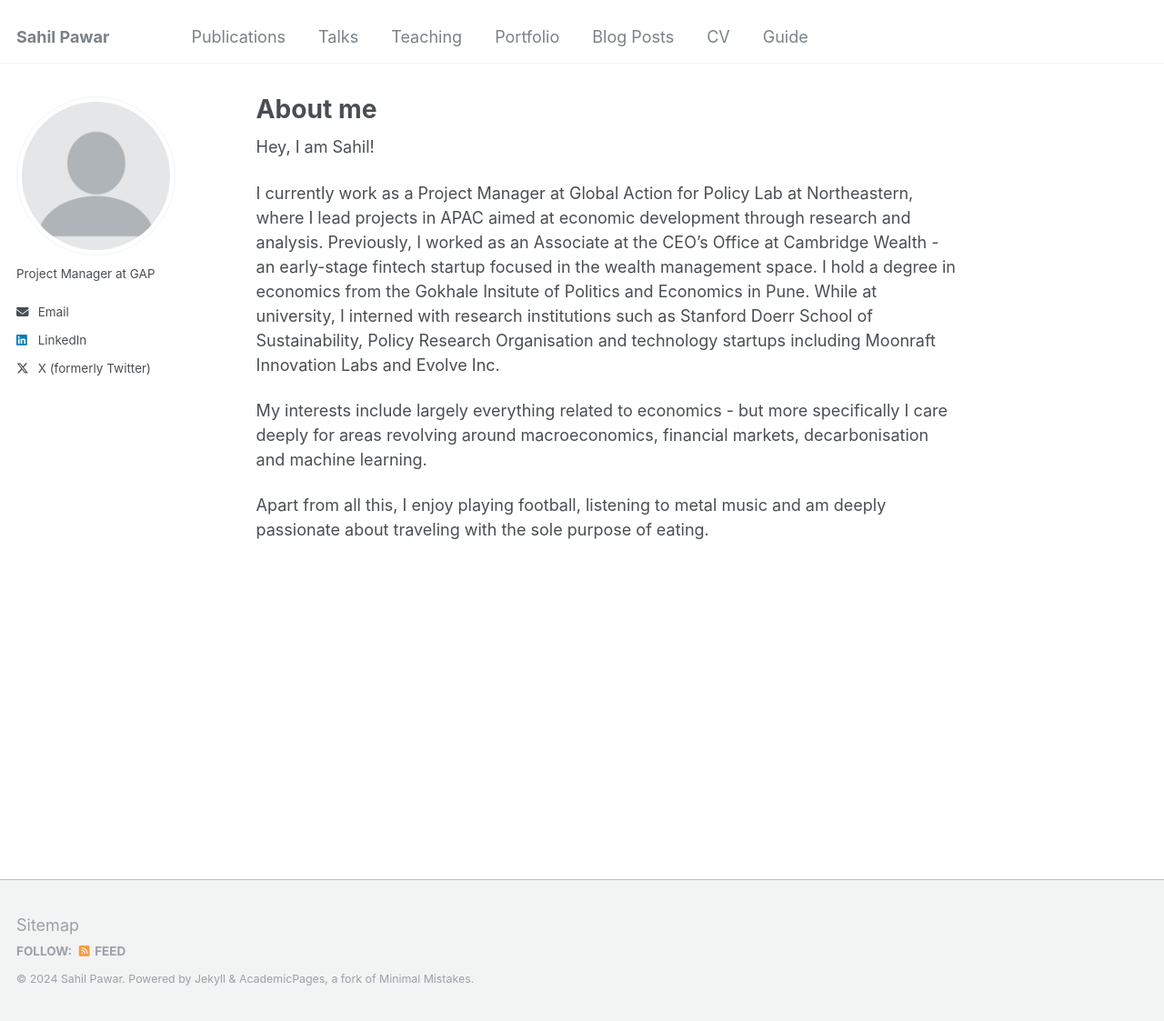
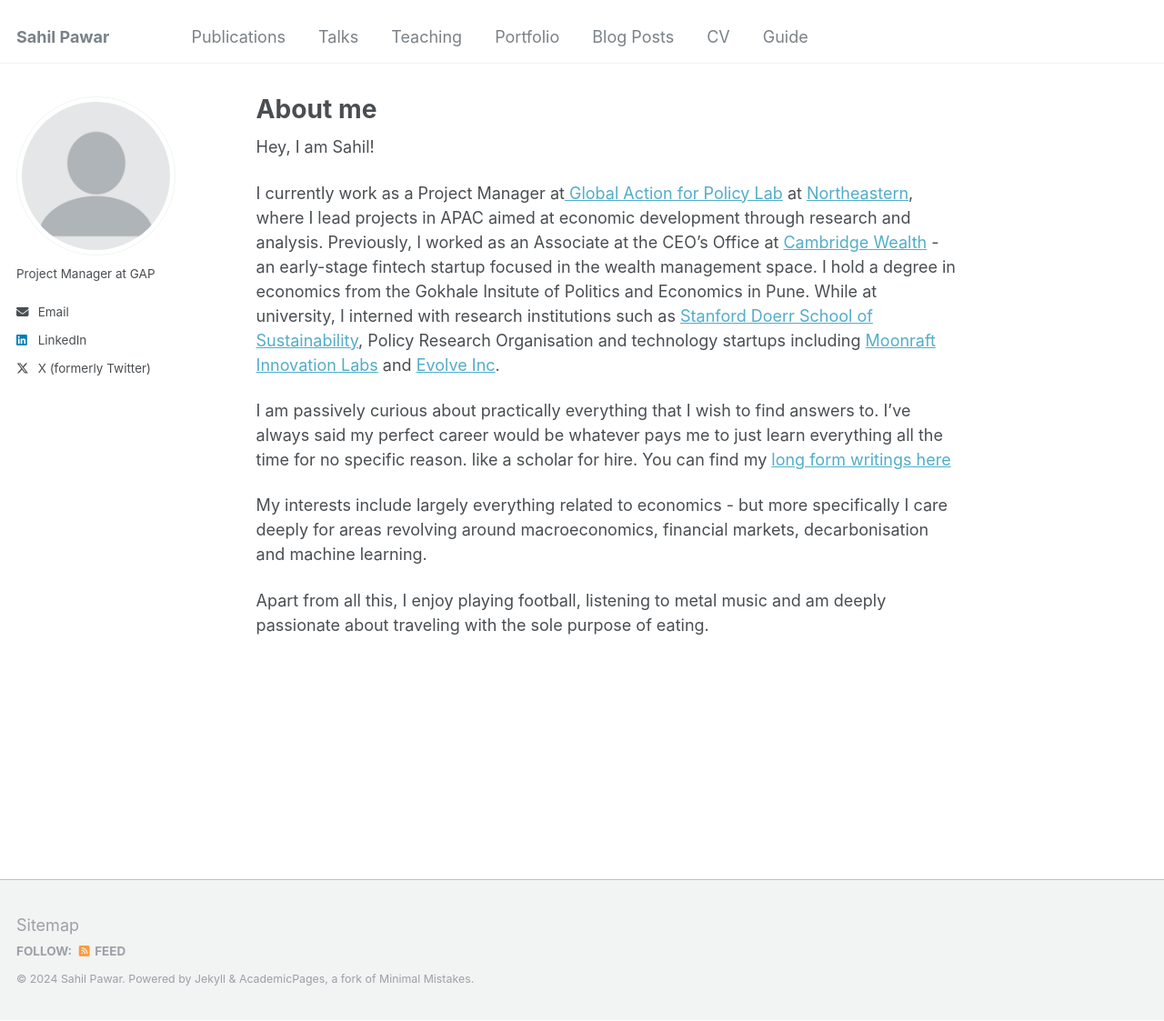
Before and after one commit to sahilpawarr/pages, a Jekyll site: the page built from _pages/about.md, in a window 1280 px wide and 1123 px high. Shown: the whole window at 91% size. Built offline with Jekyll 4.4.1, drawn with Linux system fonts in a browser that asks for light colours.

Commit message:
Update about.md

```diff
--- a/_pages/about.md
+++ b/_pages/about.md
@@ -9,7 +9,9 @@ redirect_from:
 
 Hey, I am Sahil!
 
-I currently work as a Project Manager at Global Action for Policy Lab at Northeastern, where I lead projects in APAC aimed at economic development through research and analysis. Previously, I worked as an Associate at the CEO's Office at Cambridge Wealth - an early-stage fintech startup focused in the wealth management space. I hold a degree in economics from the Gokhale Insitute of Politics and Economics in Pune. While at university, I interned with research institutions such as Stanford Doerr School of Sustainability, Policy Research Organisation and technology startups including Moonraft Innovation Labs and Evolve Inc.
+I currently work as a Project Manager at[ Global Action for Policy Lab]([url](https://cssh.northeastern.edu/gap/)) at [Northeastern]([url](https://www.northeastern.edu/)), where I lead projects in APAC aimed at economic development through research and analysis. Previously, I worked as an Associate at the CEO's Office at [Cambridge Wealth]([url](https://www.cambridgewealth.in/)) - an early-stage fintech startup focused in the wealth management space. I hold a degree in economics from the Gokhale Insitute of Politics and Economics in Pune. While at university, I interned with research institutions such as [Stanford Doerr School of Sustainability]([url](https://sustainability.stanford.edu/)), Policy Research Organisation and technology startups including [Moonraft Innovation Labs]([url](https://moonraft.com/)) and [Evolve Inc]([url](https://evolveinc.io/)).
+
+I am passively curious about practically everything that I wish to find answers to. I’ve always said my perfect career would be whatever pays me to just learn everything all the time for no specific reason. like a scholar for hire. You can find my [long form writings here](https://sahilpawar.substack.com/)
 
 My interests include largely everything related to economics - but more specifically I care deeply for areas revolving around macroeconomics, financial markets, decarbonisation and machine learning.
 
```
